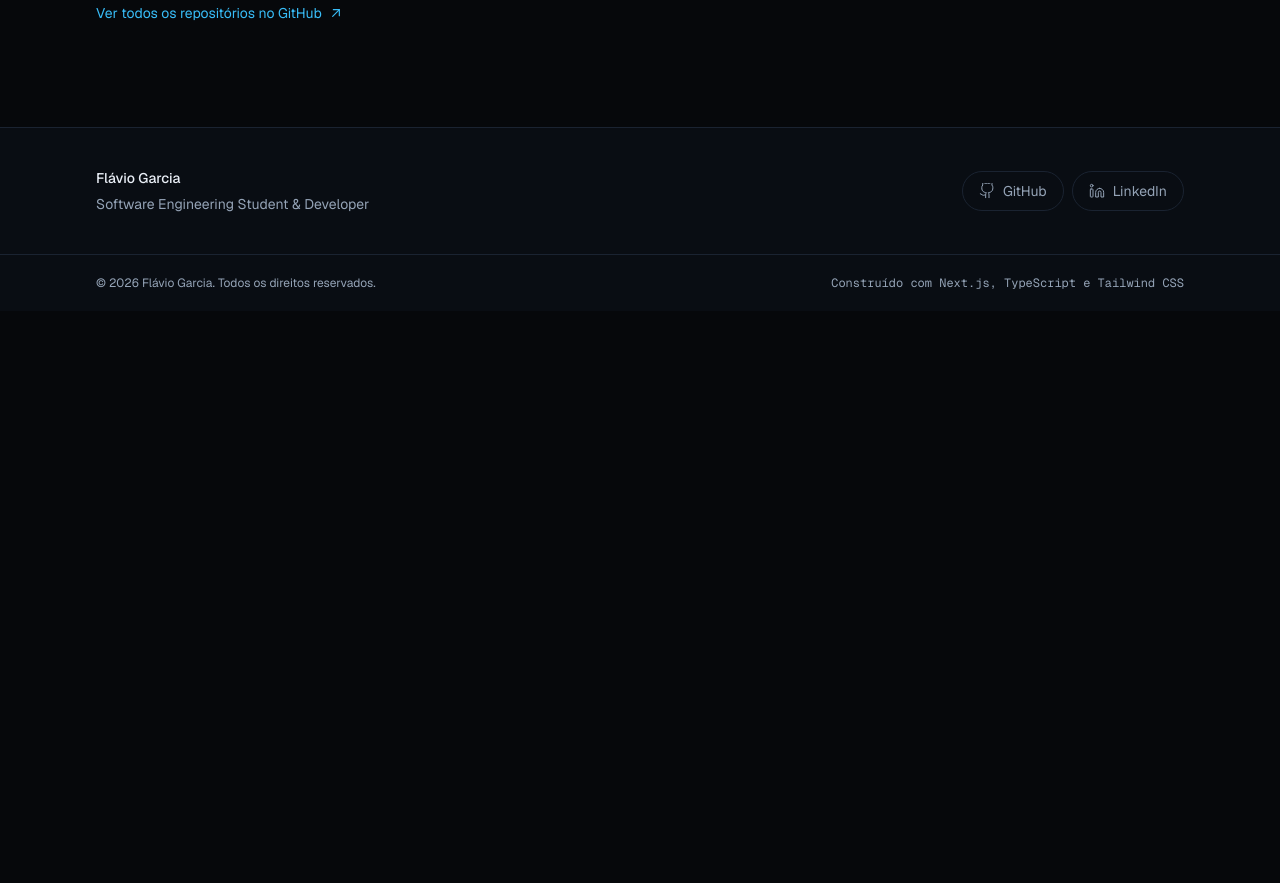
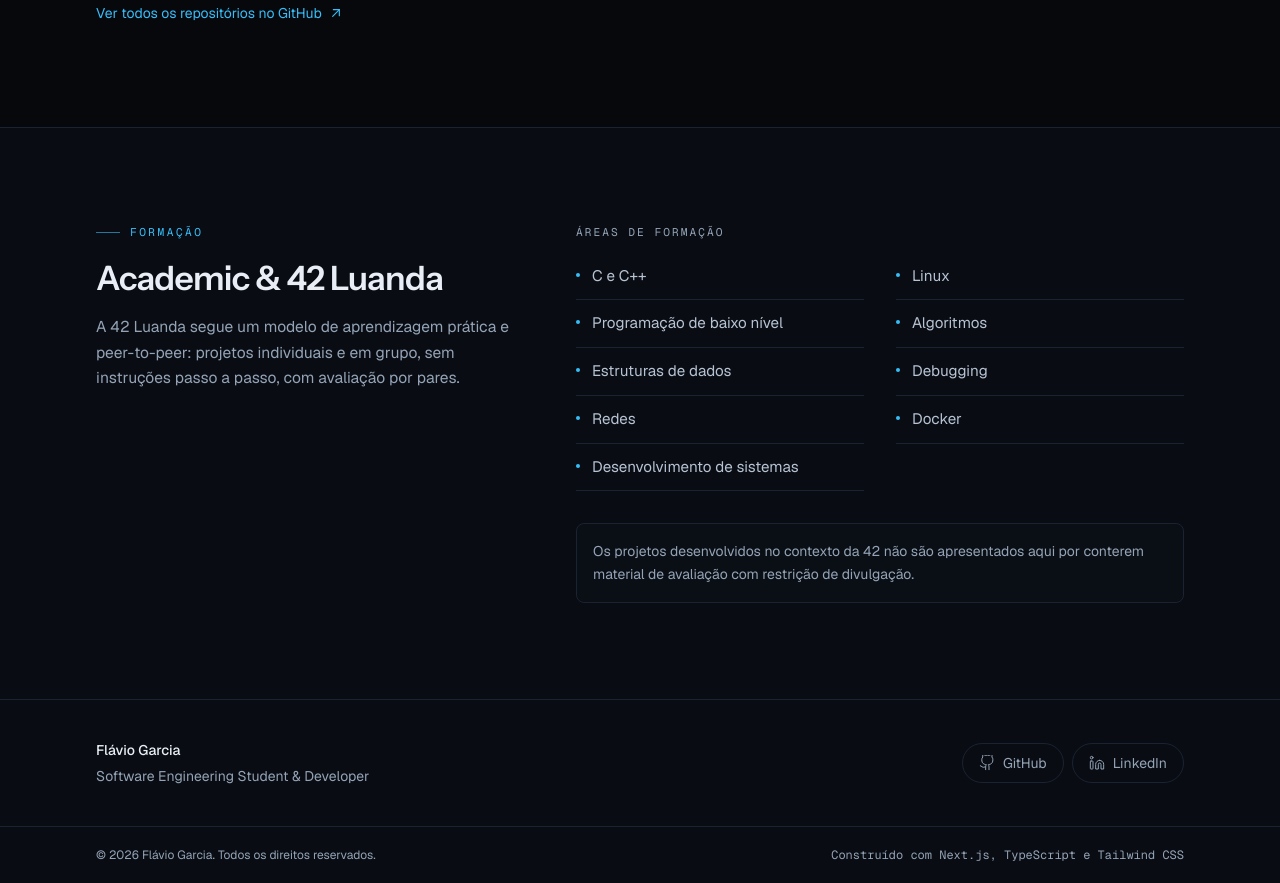
Before and after one commit to FlavioFj20/Flavio-Garcia-Portfolio, a Next.js app: page / in a window 1280 px wide. Shown: the part 3100-3983 px from the top of the page. Before the commit the page ends 3411 px from the top, so only its background shows below. Built offline with nearby package versions, Linux system fonts and the light colour scheme; no server answers.

Commit message:
feat: add academic background section

```diff
--- a/src/app/page.tsx
+++ b/src/app/page.tsx
@@ -1,4 +1,5 @@
 import { About } from "@/components/about";
+import { Academic } from "@/components/academic";
 import { Hero } from "@/components/hero";
 import { Projects } from "@/components/projects";
 import { Skills } from "@/components/skills";
@@ -10,6 +11,7 @@ export default function Home() {
       <About />
       <Skills />
       <Projects />
+      <Academic />
     </>
   );
 }
--- /dev/null
+++ b/src/components/academic.tsx
@@ -0,0 +1,54 @@
+import { academicTopics } from "@/lib/data";
+import { SectionHeading } from "./section-heading";
+
+export function Academic() {
+  return (
+    <section
+      id="academia"
+      className="border-t border-line bg-bg-soft py-20 sm:py-24"
+    >
+      <div className="mx-auto w-full max-w-6xl px-5 sm:px-8">
+        <div className="grid gap-12 lg:grid-cols-12 lg:gap-16">
+          <div className="lg:col-span-5">
+            <SectionHeading
+              eyebrow="Formação"
+              title="Academic & 42 Luanda"
+              description="A 42 Luanda segue um modelo de aprendizagem prática e peer-to-peer: projetos individuais e em grupo, sem instruções passo a passo, com avaliação por pares."
+            />
+          </div>
+
+          <div
+            data-reveal
+            style={{ "--reveal-delay": "80ms" } as React.CSSProperties}
+            className="lg:col-span-7"
+          >
+            <h3 className="font-mono text-[0.7rem] tracking-[0.18em] text-muted uppercase">
+              Áreas de formação
+            </h3>
+
+            <ul className="mt-6 grid gap-x-8 gap-y-3 sm:grid-cols-2">
+              {academicTopics.map((topic) => (
+                <li
+                  key={topic}
+                  className="flex items-start gap-3 border-b border-line pb-3 text-[0.95rem] text-muted-strong"
+                >
+                  <span
+                    aria-hidden="true"
+                    className="mt-2 h-1 w-1 shrink-0 rounded-full bg-accent"
+                  />
+                  {topic}
+                </li>
+              ))}
+            </ul>
+
+            <p className="mt-8 rounded-lg border border-line bg-surface/50 p-4 text-sm leading-relaxed text-muted">
+              Os projetos desenvolvidos no contexto da 42 não são apresentados
+              aqui por conterem material de avaliação com restrição de
+              divulgação.
+            </p>
+          </div>
+        </div>
+      </div>
+    </section>
+  );
+}
```
